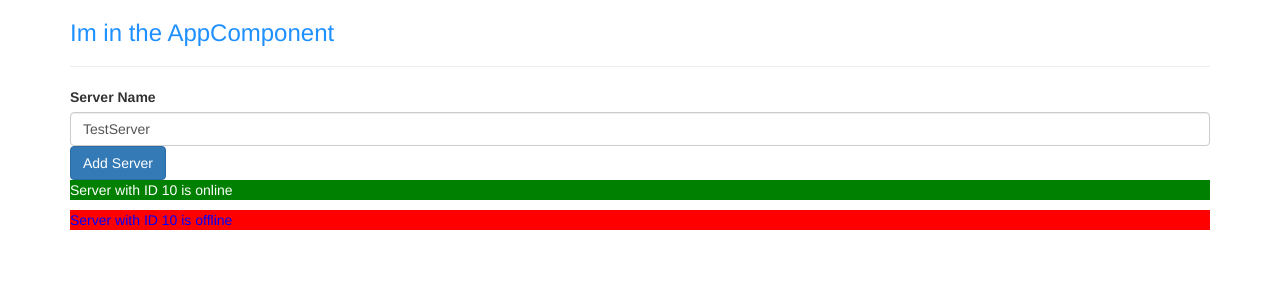
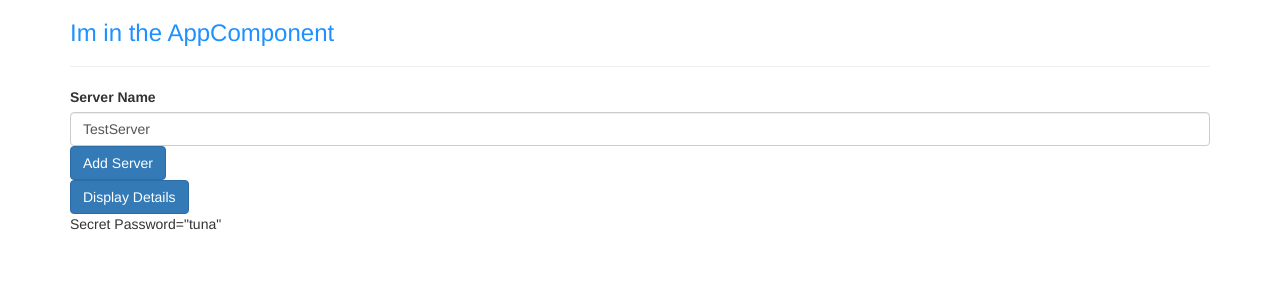
Before and after one commit to ZakiAhmed123/angular-sample-app, an Angular app: page / in a window 1280 px wide. Shown: the top 300 px of the page. Built offline with nearby package versions, Linux system fonts and the light colour scheme.

Commit message:
assignment 3 - executing directives - indexof aka i=index

```diff
--- a/src/app/server/server.component.html
+++ b/src/app/server/server.component.html
@@ -1 +1 @@
-<p [ngStyle]="{backgroundColor: getColor()}" [ngClass]="{online: serverStatus === 'online',offline: serverStatus === 'offline'}">{{'Server'}} with ID {{ serverID }} is {{ getServerStatus() }}</p>
+<!-- <p [ngStyle]="{backgroundColor: getColor()}" [ngClass]="{online: serverStatus === 'online',offline: serverStatus === 'offline'}">{{'Server'}} with ID {{ serverID }} is {{ getServerStatus() }}</p>   -->
--- a/src/app/server/server.component.ts
+++ b/src/app/server/server.component.ts
@@ -26,4 +26,6 @@ export class ServerComponent {
     getColor() {
         return this.serverStatus === 'online' ? 'green': 'red'
     }
+
+
 }
--- a/src/app/servers/servers.component.css
+++ b/src/app/servers/servers.component.css
@@ -0,0 +1,3 @@
+.whiteText {
+    color:white;
+}
--- a/src/app/servers/servers.component.html
+++ b/src/app/servers/servers.component.html
@@ -13,4 +13,11 @@
     </ng-template> -->
 <p *ngIf="serverCreated">Server was created, server name is {{serverName}}</p>
 
-<app-server *ngFor="let server of servers"> </app-server>
+<!-- <app-server *ngFor="let server of servers"> </app-server> -->
+<br>
+
+<button class="btn btn-primary" (click)="onButtonClick()">Display Details</button>
+<p *ngIf="toggleParagraph">Secret Password="tuna"</p>
+<p *ngFor="let timestamp of timestamps; let i = index" [ngStyle]="{backgroundColor: getTimeStampColor(timestamp,i)}" [ngClass]="{whiteText: i>3}">
+    {{ timestamp }}
+</p>
--- a/src/app/servers/servers.component.ts
+++ b/src/app/servers/servers.component.ts
@@ -13,6 +13,14 @@ export class ServersComponent implements OnInit {
   serverName = 'TestServer';
   serverCreated = false;
   servers =['TestServer', 'TestServer2'];
+  toggleParagraph = true;
+  timestamps = [];
+
+  onButtonClick() {
+    this.toggleParagraph = !this.toggleParagraph;
+    this.timestamps.push(new Date());
+    console.log(this.timestamps);
+  }
   constructor() {
     setTimeout(() => {
       this.allowNewServer = true
@@ -33,4 +41,10 @@ export class ServersComponent implements OnInit {
     this.serverName = (<HTMLInputElement>event.target).value;
   }
 
+  getTimeStampColor(timestamp,i) {
+    if (i > 3) {
+      return "dodgerBlue";
+    }
+  }
+
 }
```
